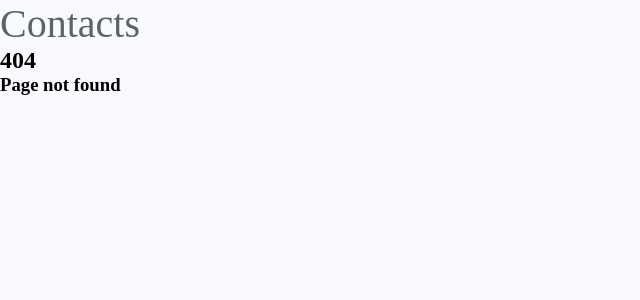
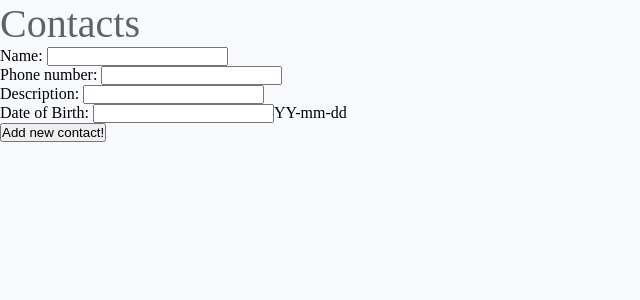
Before and after one commit to Rekciuq/contacts-app-front, a Vue app: page /new in a window 1280 px wide. Before the commit this address had no page. Shown: the top 300 px of the page, without its empty margins (0-640 px from the left). Built offline with nearby package versions, Linux system fonts and the light colour scheme.

Commit message:
Contacts now can be created.

```diff
--- a/src/App.vue
+++ b/src/App.vue
@@ -1,6 +1,6 @@
 <script>
 import Header from './components/Header.vue'
-import {createNewContact, editOneContact} from './services/services'
+import {editOneContact} from './services/services'
 export default {
   name: 'App',
   components: {
--- a/src/router/index.js
+++ b/src/router/index.js
@@ -2,6 +2,7 @@ import {createRouter, createWebHistory} from 'vue-router'
 import ShowContacts from '../views/ShowContacts.vue'
 import NotFound from '../views/NotFound.vue'
 import ShowOneContact from '../views/ShowOneContact.vue'
+import CreateNewContact from '../views/CreateNewContact.vue'
 
 const routes = [
   {
@@ -13,6 +14,11 @@ const routes = [
     path: '/contact/:id(\\d+)',
     name: 'ShowOneContact',
     component: ShowOneContact
+  },
+  {
+    path: '/new',
+    name: 'CreateNewContact',
+    component: CreateNewContact
   },
   {
     path: '/:catchAll(.*)',
--- a/src/services/services.js
+++ b/src/services/services.js
@@ -6,7 +6,6 @@ const API_LINK = `http://localhost:${PORT}/api/v1/`;
 
 export async function getAllContacts() {
   const response = await axios.get(API_LINK + 'contacts');
-  console.log(response);
   return response.data;
 }
 
--- a/src/views/CreateNewContact.vue
+++ b/src/views/CreateNewContact.vue
@@ -0,0 +1,58 @@
+<script>
+import { createNewContact } from '../services/services';
+export default {
+  name: "CreateNewContact",
+  data() {
+    return {
+      contact: {
+        name: "",
+        phoneNumber: "",
+        description: "",
+        dateOfBirth: ""
+      }
+    }
+  },
+  methods: {
+    createContactHandler() {
+      if(!this.contact.name) {
+        return -1; // Make underline or write around that you need to write name
+      };
+      createNewContact({
+        name: this.contact.name,
+        phoneNumber: this.contact.phoneNumber,
+        description: this.contact.description,
+        dateOfBirth: this.contact.dateOfBirth //need in format YY-mm-dd
+      });
+    }
+  }
+}
+</script>
+
+<template>
+  <div class="form-container">
+    <div class="form__name">
+      <label for="name">Name: </label>
+      <input type="text" name="name" v-model="contact.name">
+    </div>
+
+    <div class="form__phone-number">
+      <label for="phone-number">Phone number: </label>
+      <input type="text" name="phone-number" v-model="contact.phoneNumber">
+    </div>
+
+    <div class="form__description">
+      <label for="description">Description: </label>
+      <input type="text" name="description" v-model="contact.description">
+    </div>
+
+    <div class="form__date-of-birth">
+      <label for="date-of-birth">Date of Birth: </label>
+      <input type="text" name="date-of-birth" v-model="contact.dateOfBirth">
+      <span>YY-mm-dd</span>
+    </div>
+
+    <button @click="createContactHandler">Add new contact!</button>
+  </div>
+</template>
+
+<style></style>
```
